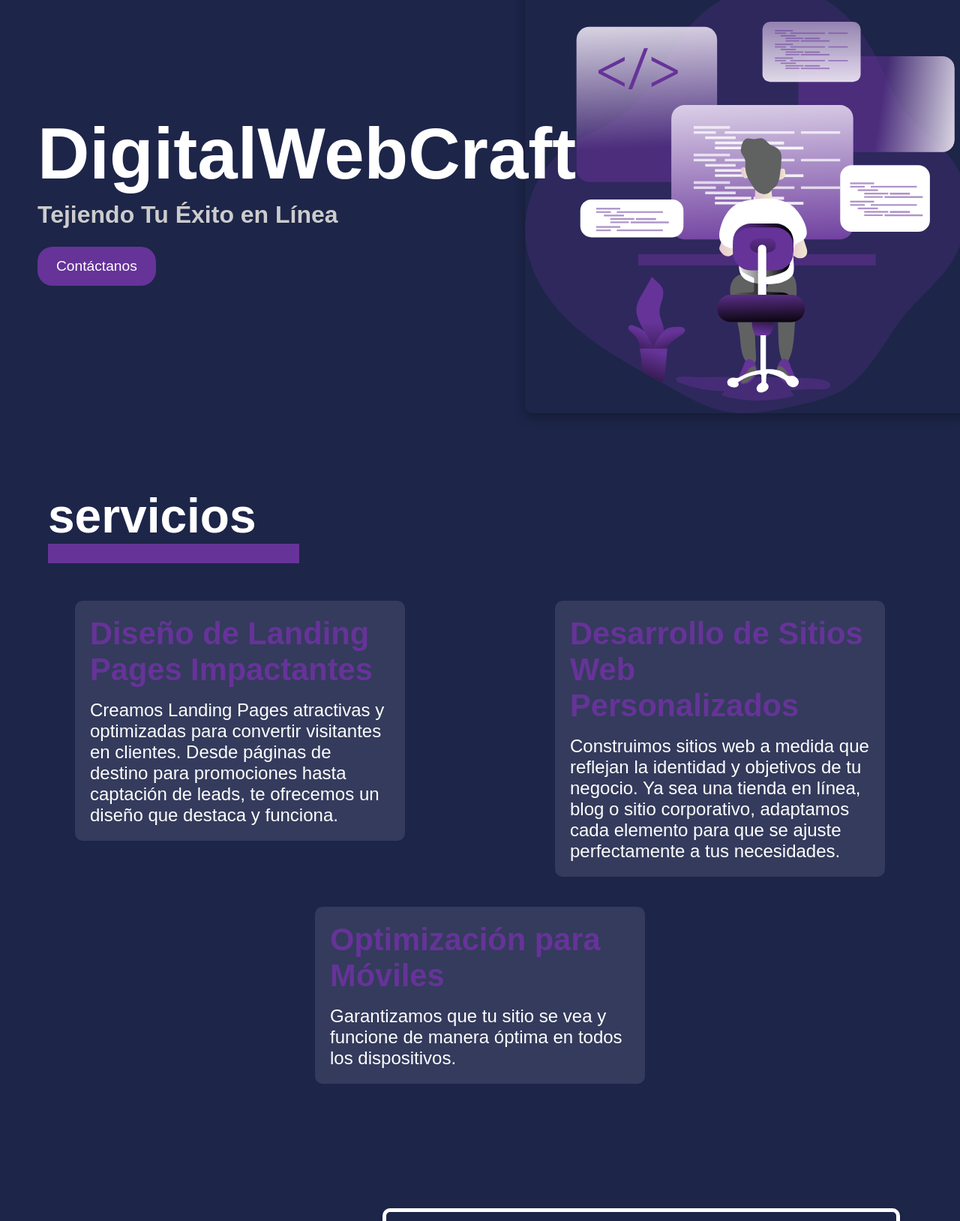
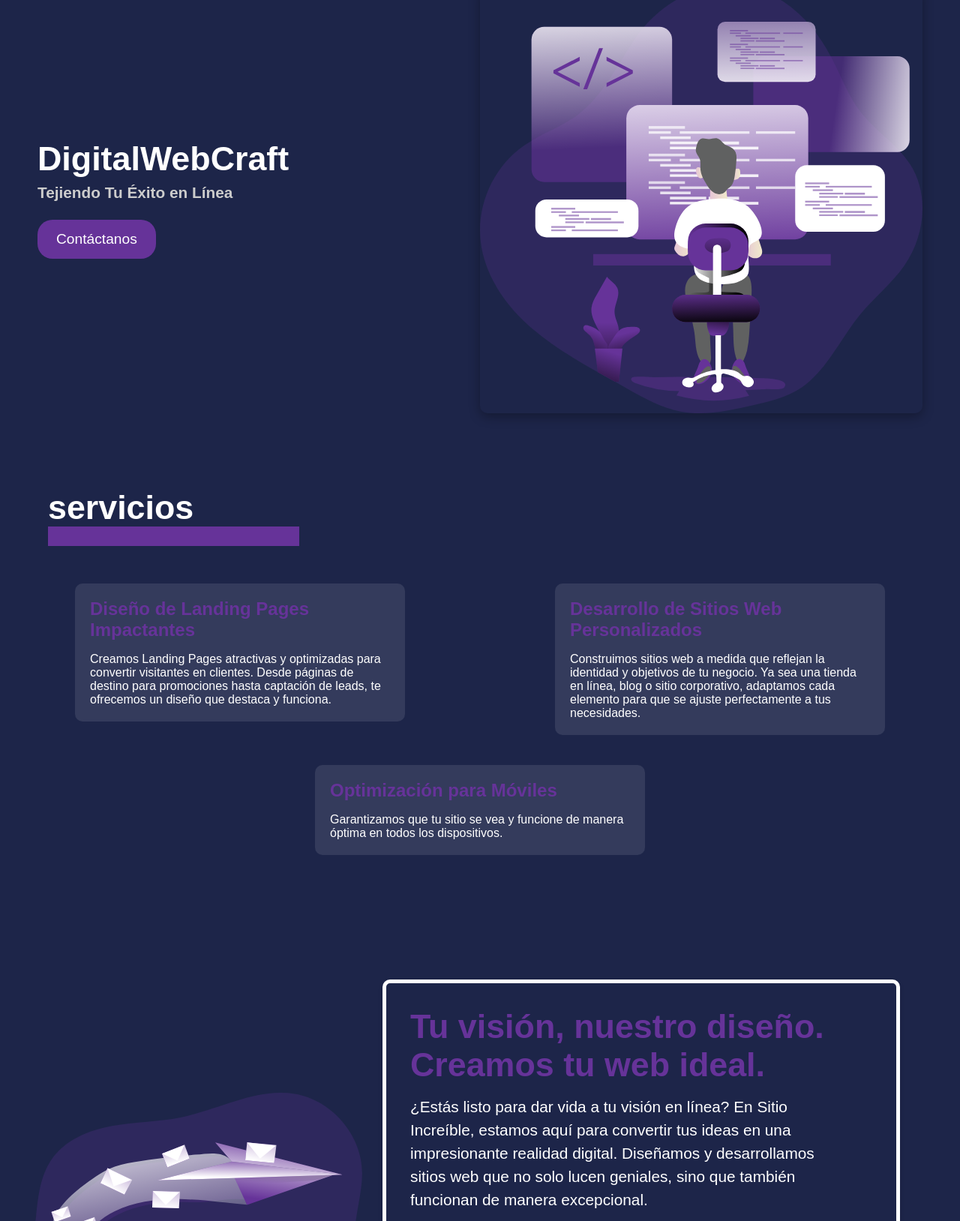
Before and after one commit to jeremias-t/DigitalWebCraft, a plain HTML site: page index.html in a window 1280 px wide. Shown: the part 70-1698 px from the top of the page at 75% size. Drawn offline with nearby package versions, Linux system fonts and the light colour scheme.

Commit message:
actualizacion

```diff
--- a/style.css
+++ b/style.css
@@ -106,6 +106,18 @@ body, h1, h2, h3, h4, h5, h6, p, ol, ul {
 
   }
 
+  @media screen and (max-width: 1440px) {
+    .text-container h1 {
+      font-size: 2.8rem;
+
+    }
+
+    .text-container p {
+      font-size: 1.3rem;
+
+    }
+}
+
   @media screen and (max-width: 1024px) {
     .img-header {
       display: none;
@@ -168,6 +180,30 @@ body, h1, h2, h3, h4, h5, h6, p, ol, ul {
     color: white;
     font-size: 1.5rem;
   }
+  @media screen and (max-width: 1440px) {
+    .servicios h2{
+      font-size: 2.8rem;
+    }
+
+    .servicios-info h3 {
+
+      font-size: 1.5rem;
+
+    }
+
+    .servicios-info p {
+
+      font-size: 1rem;
+    }
+}
+
+@media screen and (max-width: 1024px) {
+  .servicios-info {
+    max-width: 280px;
+    padding: 10px;
+
+  }
+}
 
   @media screen and (max-width: 768px) {
     .servicios h2 {
@@ -184,6 +220,7 @@ body, h1, h2, h3, h4, h5, h6, p, ol, ul {
       margin: 20px 0;
     }
   }
+
 
   /* contacto */
   .contacto {
@@ -232,6 +269,18 @@ body, h1, h2, h3, h4, h5, h6, p, ol, ul {
     margin-left: 30px;
 }
 
+@media screen and (max-width: 1440px) {
+  .contacto h2 {
+    font-size: 2.8rem;
+    ;
+}
+
+.contacto p {
+    font-size: 1.3rem;
+
+}
+}
+
 @media screen and (max-width: 768px) {
     .contacto {
         flex-direction: column;
```
